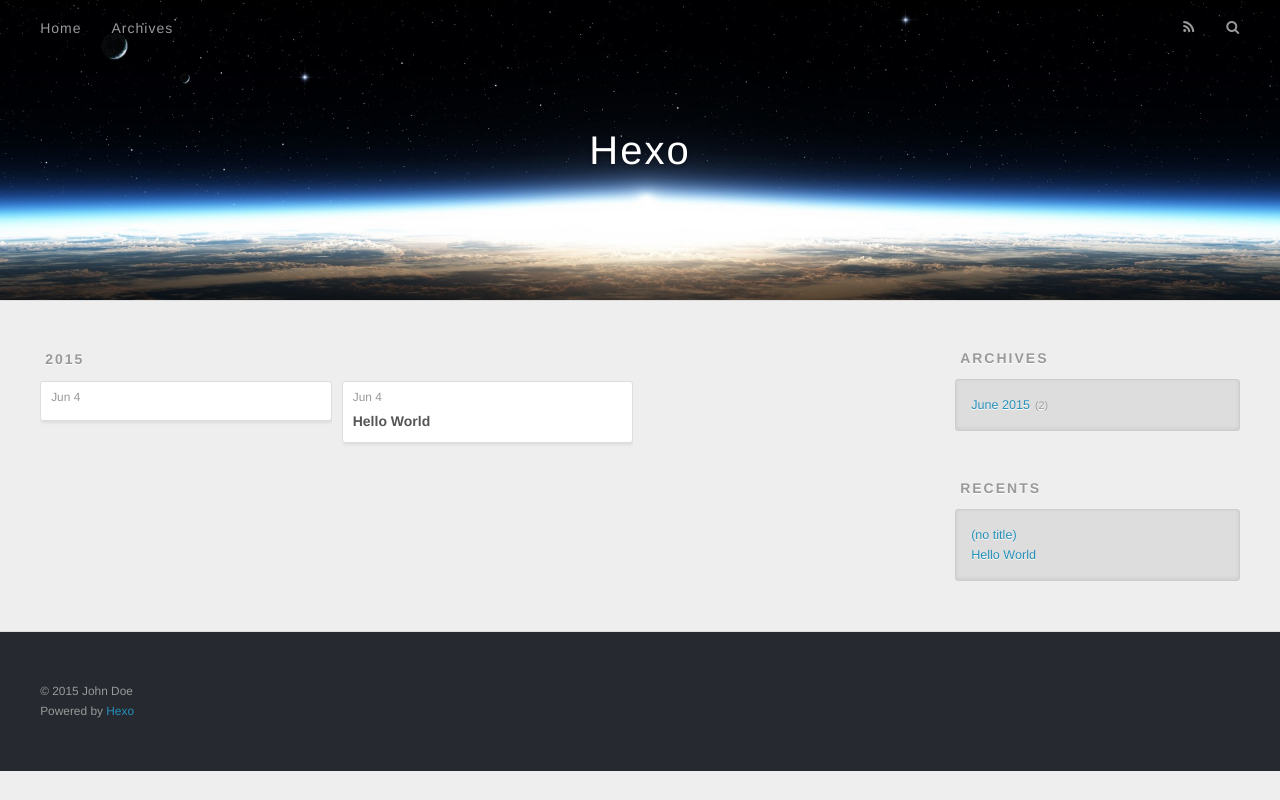
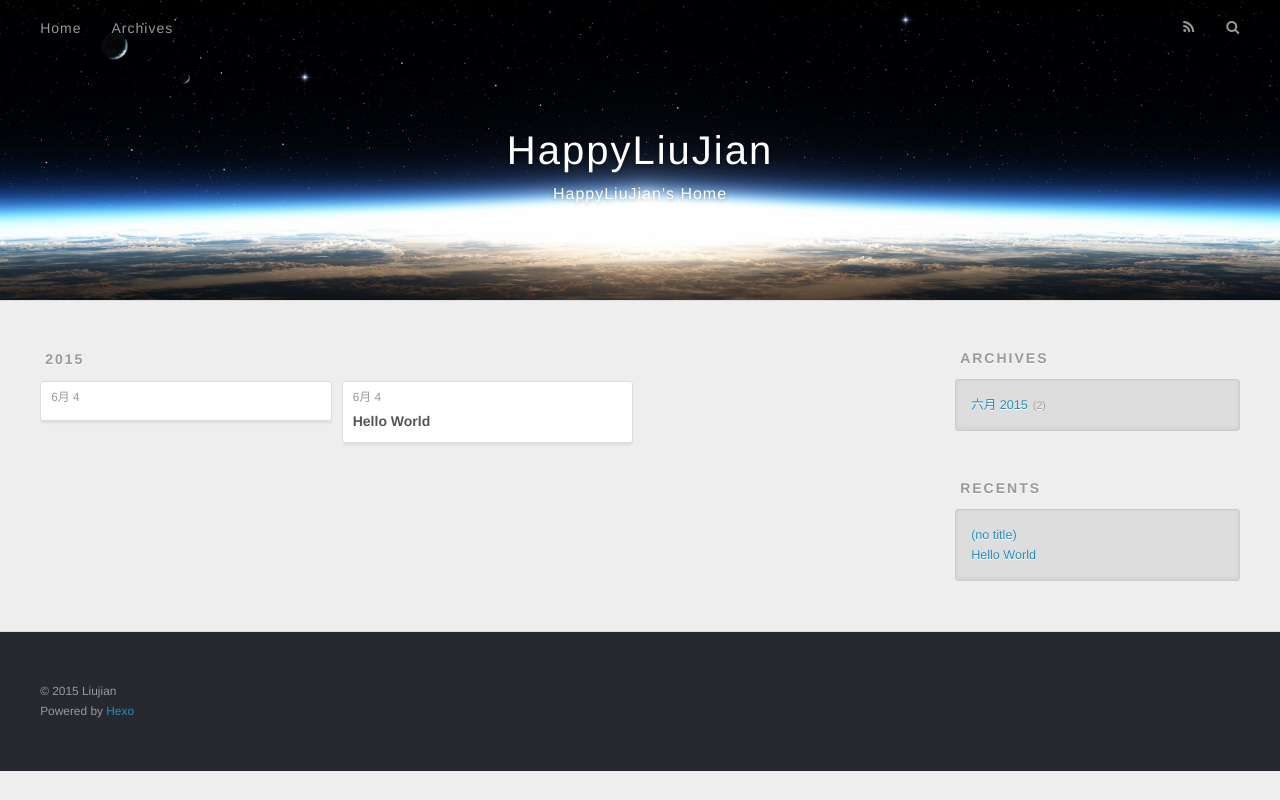
Before and after one commit to HappyLiuJian/HappyLiuJian.github.io, a plain HTML site: page archives/2015/06/index.html in a window 1280 px wide. Drawn offline with nearby package versions, Linux system fonts and the light colour scheme.

Commit message:
Site updated: 2015-06-04 09:25:22

```diff
--- a/archives/2015/06/index.html
+++ b/archives/2015/06/index.html
@@ -3,19 +3,19 @@
 <head>
   <meta charset="utf-8">
 
-  <title>Archives: 2015/6 | Hexo</title>
+  <title>Archives: 2015/6 | HappyLiuJian</title>
   <meta name="viewport" content="width=device-width, initial-scale=1, maximum-scale=1">
-  <meta name="description">
+  <meta name="description" content="HappyLiuJian&apos;s Home">
 <meta property="og:type" content="website">
-<meta property="og:title" content="Hexo">
+<meta property="og:title" content="HappyLiuJian">
 <meta property="og:url" content="http://yoursite.com/archives/2015/06/index.html">
-<meta property="og:site_name" content="Hexo">
-<meta property="og:description">
+<meta property="og:site_name" content="HappyLiuJian">
+<meta property="og:description" content="HappyLiuJian&apos;s Home">
 <meta name="twitter:card" content="summary">
-<meta name="twitter:title" content="Hexo">
-<meta name="twitter:description">
+<meta name="twitter:title" content="HappyLiuJian">
+<meta name="twitter:description" content="HappyLiuJian&apos;s Home">
 
-    <link rel="alternative" href="/atom.xml" title="Hexo" type="application/atom+xml">
+    <link rel="alternative" href="/atom.xml" title="HappyLiuJian" type="application/atom+xml">
 
 
     <link rel="icon" href="/favicon.png">
@@ -33,8 +33,12 @@
   <div id="header-outer" class="outer">
     <div id="header-title" class="inner">
       <h1 id="logo-wrap">
-        <a href="/" id="logo">Hexo</a>
+        <a href="/" id="logo">HappyLiuJian</a>
       </h1>
+
+        <h2 id="subtitle-wrap">
+          <a href="/" id="subtitle">HappyLiuJian&#39;s Home</a>
+        </h2>
 
     </div>
     <div id="header-inner" class="inner">
@@ -76,7 +80,7 @@
   <div class="archive-article-inner">
     <header class="archive-article-header">
       <a href="/2015/06/04/Markdown/" class="archive-article-date">
-  <time datetime="2015-06-03T16:34:48.299Z" itemprop="datePublished">Jun 4</time>
+  <time datetime="2015-06-03T16:34:48.299Z" itemprop="datePublished">6月 4</time>
 </a>
 
     </header>
@@ -89,7 +93,7 @@
   <div class="archive-article-inner">
     <header class="archive-article-header">
       <a href="/2015/06/04/hello-world/" class="archive-article-date">
-  <time datetime="2015-06-03T16:33:14.587Z" itemprop="datePublished">Jun 4</time>
+  <time datetime="2015-06-03T16:33:14.587Z" itemprop="datePublished">6月 4</time>
 </a>
 
 
@@ -119,7 +123,7 @@
   <div class="widget-wrap">
     <h3 class="widget-title">Archives</h3>
     <div class="widget">
-      <ul class="archive-list"><li class="archive-list-item"><a class="archive-list-link" href="/archives/2015/06/">June 2015</a><span class="archive-list-count">2</span></li></ul>
+      <ul class="archive-list"><li class="archive-list-item"><a class="archive-list-link" href="/archives/2015/06/">六月 2015</a><span class="archive-list-count">2</span></li></ul>
     </div>
   </div>
 
@@ -150,7 +154,7 @@
 
   <div class="outer">
     <div id="footer-info" class="inner">
-      &copy; 2015 John Doe<br>
+      &copy; 2015 Liujian<br>
       Powered by <a href="http://hexo.io/" target="_blank">Hexo</a>
     </div>
   </div>
```
Also changed, not shown: 2015/06/04/Markdown/index.html (+13 -9 lines), 2015/06/04/hello-world/index.html (+11 -7 lines), archives/2015/index.html (+17 -13 lines), archives/index.html (+17 -13 lines), index.html (+17 -13 lines).
